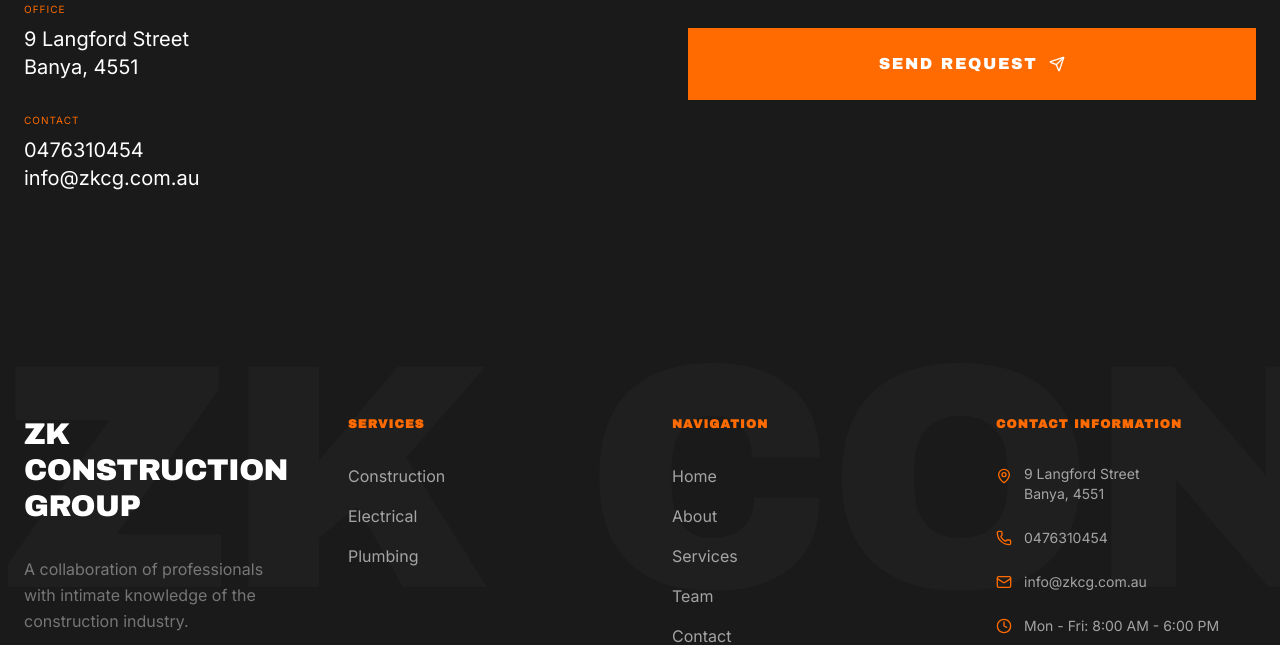
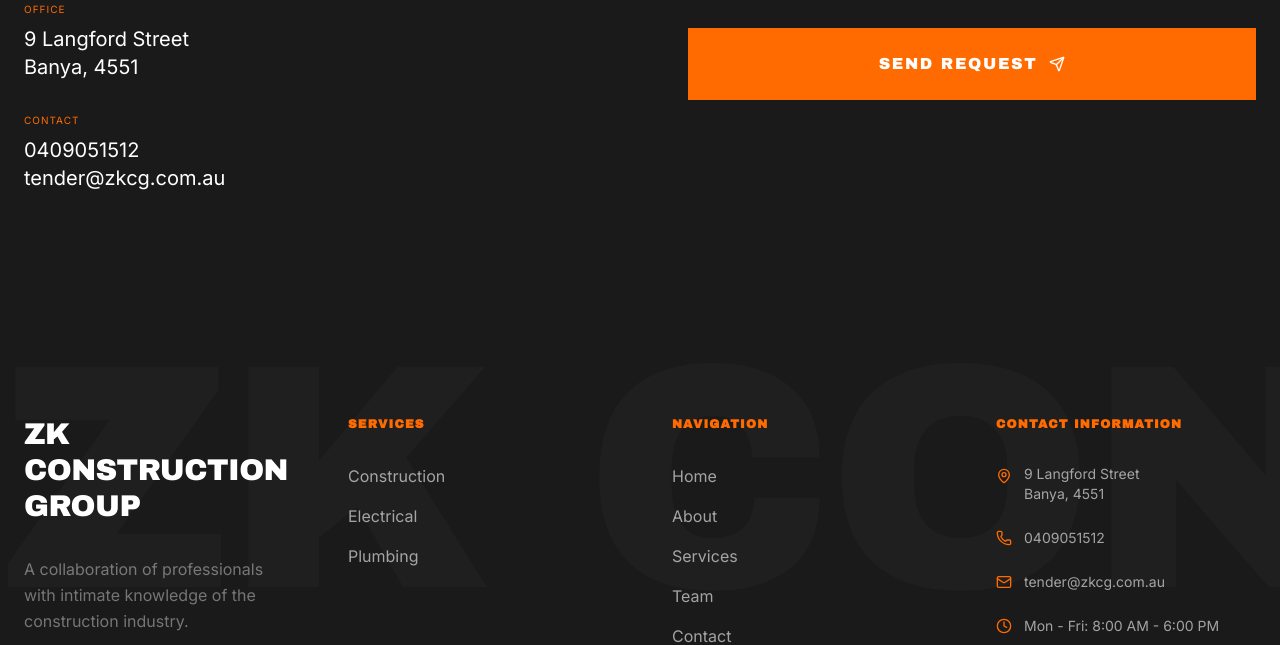
Before and after one commit to dewmindi/ZK-Construction-Web, a Next.js app: page / in a window 1280 px wide. Shown: the part 5040-5685 px from the top of the page. Built offline with nearby package versions, Linux system fonts and the light colour scheme.

Commit message:
Mobiel Menu issues fixed

```diff
--- a/app/contact/page.tsx
+++ b/app/contact/page.tsx
@@ -35,8 +35,8 @@
           <div className="grid grid-cols-1 md:grid-cols-2 lg:grid-cols-4 gap-8">
             {[
               { icon: MapPin, title: "Office", detail: "9 Langford Street, Banya, 4551" },
-              { icon: Phone, title: "Phone", detail: "0476310454" },
-              { icon: Mail, title: "Email", detail: "info@zkcg.com.au" },
+              { icon: Phone, title: "Phone", detail: "0409051512" },
+              { icon: Mail, title: "Email", detail: "tender@zkcg.com.au" },
               { icon: Clock, title: "Hours", detail: "Mon - Fri: 8:00 AM - 6:00 PM" }
             ].map((item, i) => (
               <motion.div
--- a/components/ContactForm.tsx
+++ b/components/ContactForm.tsx
@@ -52,7 +52,7 @@
               </div>
               <div>
                 <div className="text-[10px] uppercase tracking-widest text-brand mb-2">Contact</div>
-                <div className="text-xl">0476310454 <br /> info@zkcg.com.au</div>
+                <div className="text-xl">0409051512 <br /> tender@zkcg.com.au</div>
               </div>
             </div>
           </div>
--- a/components/Footer.tsx
+++ b/components/Footer.tsx
@@ -87,11 +87,11 @@
               </li>
               <li className="flex items-center gap-3">
                 <Phone className="w-4 h-4 text-brand flex-shrink-0" />
-                <a href="tel:0476310454" className="text-sm hover:text-white transition-colors">0476310454</a>
+                <a href="tel:0409051512" className="text-sm hover:text-white transition-colors">0409051512</a>
               </li>
               <li className="flex items-center gap-3">
                 <Mail className="w-4 h-4 text-brand flex-shrink-0" />
-                <a href="mailto:info@zkcg.com.au" className="text-sm hover:text-white transition-colors">info@zkcg.com.au</a>
+                <a href="mailto:tender@zkcg.com.au" className="text-sm hover:text-white transition-colors">tender@zkcg.com.au</a>
               </li>
               <li className="flex items-center gap-3">
                 <Clock className="w-4 h-4 text-brand flex-shrink-0" />
--- a/components/Navbar.tsx
+++ b/components/Navbar.tsx
@@ -126,18 +126,31 @@
         </div>
 
         {/* Mobile Toggle */}
-        <button className={`md:hidden ${textColorClass} transition-colors duration-500`} onClick={() => setIsOpen(!isOpen)}>
-          {isOpen ? <X /> : <Menu />}
+        <button
+          className={`md:hidden ${textColorClass} transition-colors duration-500 relative z-[101]`}
+          onClick={() => setIsOpen(!isOpen)}
+        >
+          {isOpen ? <X className="w-8 h-8" /> : <Menu className="w-8 h-8" />}
         </button>
       </div>
 
       {/* Mobile Menu */}
+      <AnimatePresence>
+        {isOpen && (
           <motion.div
-        initial={false}
-        animate={{ x: isOpen ? 0 : '100%' }}
-        transition={{ type: 'spring', damping: 25, stiffness: 200 }}
+            initial={{ x: '100%' }}
+            animate={{ x: 0 }}
+            exit={{ x: '100%' }}
+            transition={{ type: 'spring', damping: 30, stiffness: 200 }}
             className="fixed inset-0 bg-industrial z-[99] flex flex-col items-center justify-center gap-8 md:hidden"
           >
+            <Link
+              href="/"
+              onClick={() => setIsOpen(false)}
+              className={`text-4xl font-display hover:text-brand transition-colors ${pathname === '/' ? 'text-brand' : 'text-white'}`}
+            >
+              Home
+            </Link>
             <Link
               href="/about"
               onClick={() => setIsOpen(false)}
@@ -167,6 +180,8 @@
               Contact
             </Link>
           </motion.div>
+        )}
+      </AnimatePresence>
     </nav>
   );
 }
```
Lines whose indentation alone changed are shown as unchanged.
